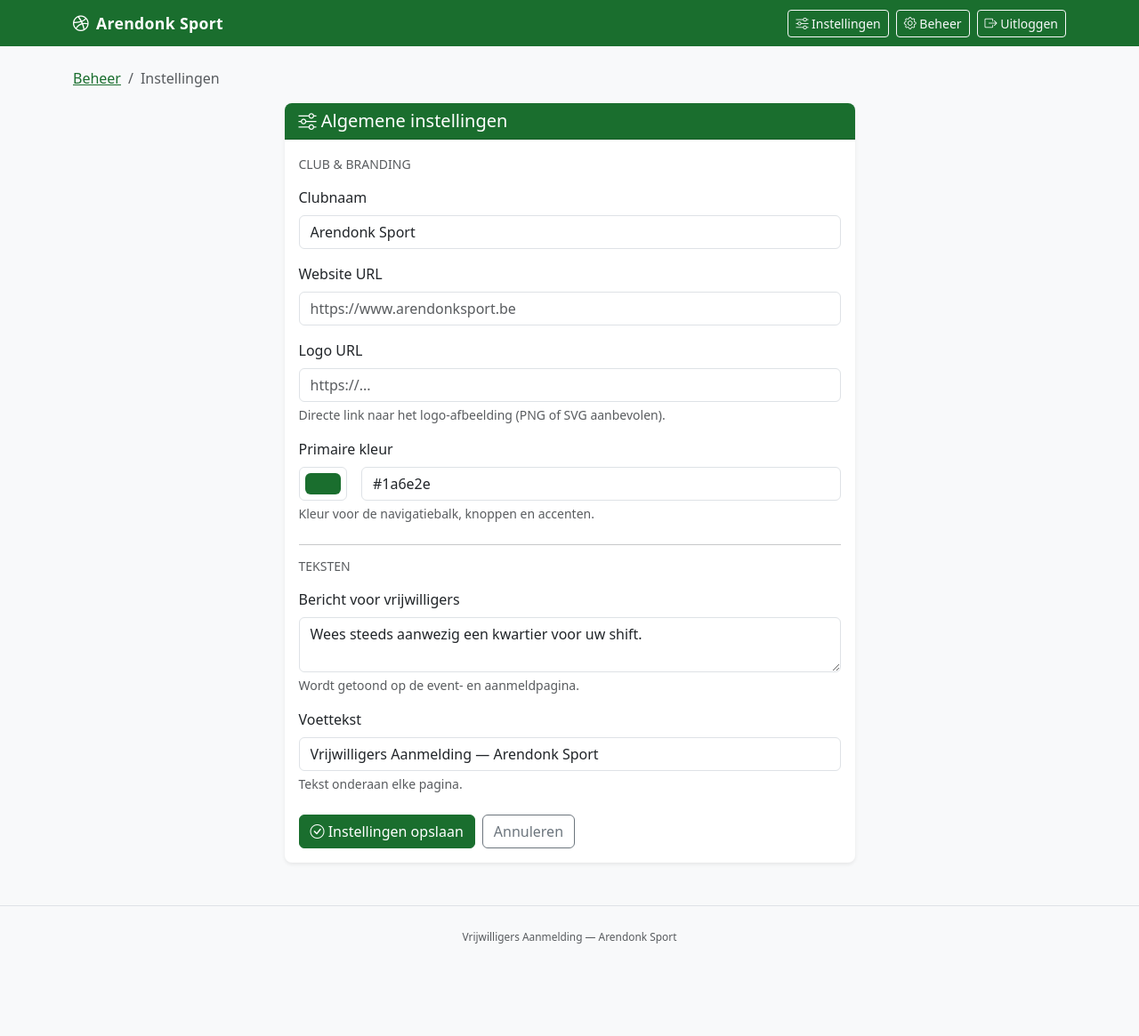
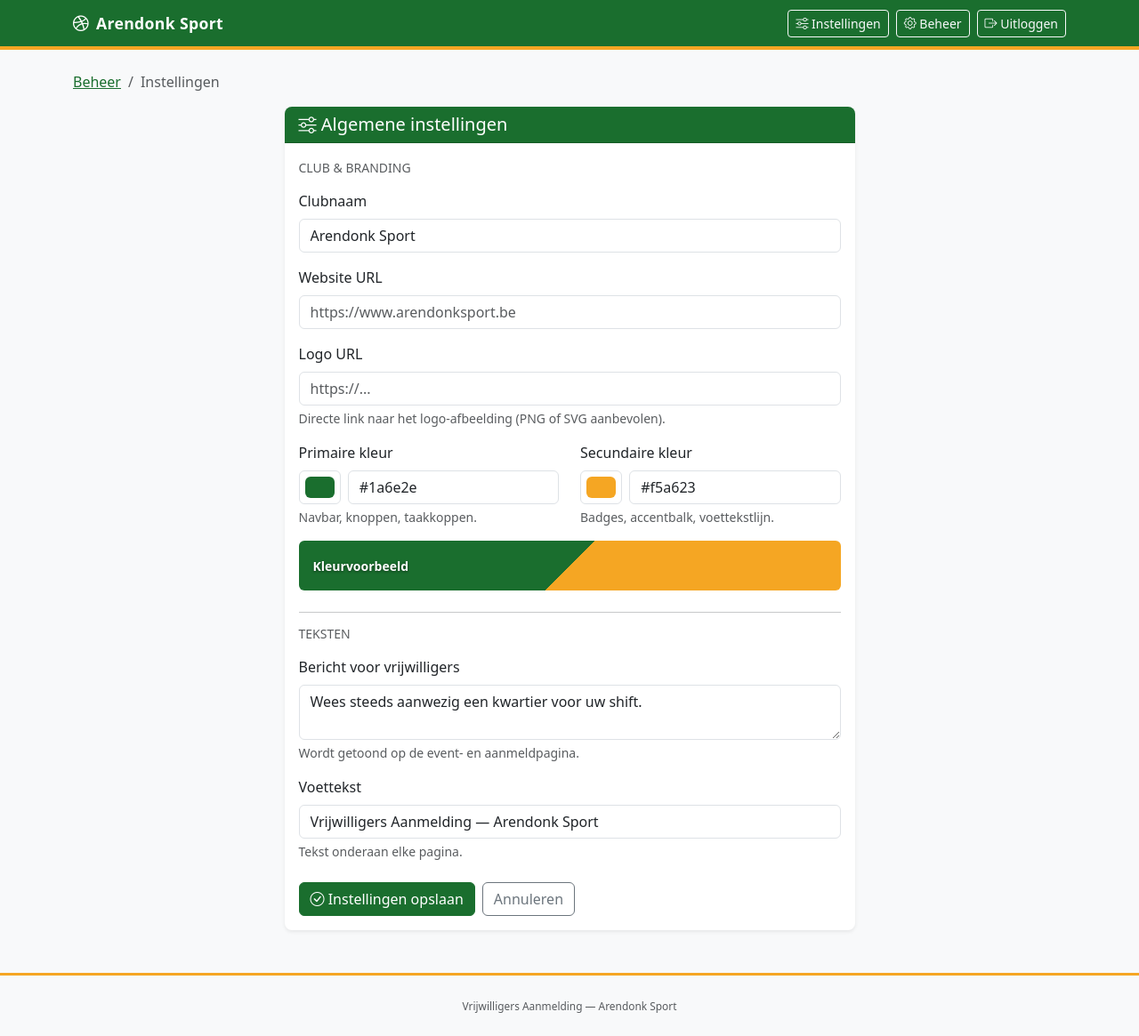
Before and after one commit to woutvanrooij/trade-repo, a Flask app: page /admin/settings in a window 1280 px wide. Shown: the whole page at 89% size. Before the commit the page ends 1061 px from the top, so only its background shows below. Run offline with Flask 3, Linux system fonts and the light colour scheme; the visitor is signed in with stand-in values (Sample User, id 1).

Commit message:
Add secondary colour support with two-colour theming
- New secondary_color field in SiteSettings (default amber #f5a623)
- Accent bar under navbar in secondary colour
- Task card headers: primary background + secondary left border
- Badges, progress bars and "Aankomend" labels in secondary colour
- Footer top border in secondary colour
- Event cards gain secondary-colour left border on hover
- Settings page shows two side-by-side colour pickers with live preview
- Auto DB migration adds secondary_color column to existing databases

https://claude.ai/code/session_01Agc2zDvKNx4bBfastcEoqC

```diff
--- a/app.py
+++ b/app.py
@@ -29,6 +29,7 @@ class SiteSettings(db.Model):
     club_website = db.Column(db.String(200), default='')
     logo_url = db.Column(db.String(500), default='')
     primary_color = db.Column(db.String(20), default='#1a6e2e')
+    secondary_color = db.Column(db.String(20), default='#f5a623')
     volunteer_message = db.Column(db.Text, default='Wees steeds aanwezig een kwartier voor uw shift.')
     footer_text = db.Column(db.String(200), default='Vrijwilligers Aanmelding \u2014 Arendonk Sport')
 
@@ -222,6 +223,7 @@ def admin_settings():
         s.club_website = request.form.get('club_website', '').strip()
         s.logo_url = request.form.get('logo_url', '').strip()
         s.primary_color = request.form.get('primary_color', '#1a6e2e').strip()
+        s.secondary_color = request.form.get('secondary_color', '#f5a623').strip()
         s.volunteer_message = request.form.get('volunteer_message', '').strip()
         s.footer_text = request.form.get('footer_text', '').strip()
         db.session.commit()
@@ -446,6 +448,12 @@ def admin_export_csv(event_id):
 
 with app.app_context():
     db.create_all()
+    # Migrate: add columns that may be missing from older databases
+    with db.engine.connect() as conn:
+        existing = [row[1] for row in conn.execute(db.text("PRAGMA table_info(site_settings)"))]
+        if 'secondary_color' not in existing:
+            conn.execute(db.text("ALTER TABLE site_settings ADD COLUMN secondary_color VARCHAR(20) DEFAULT '#f5a623'"))
+            conn.commit()
     SiteSettings.get()
 
 
--- a/templates/admin/settings.html
+++ b/templates/admin/settings.html
@@ -44,21 +44,43 @@
             {% endif %}
           </div>
 
-          <div class="mb-4">
-            <label for="primary_color" class="form-label">Primaire kleur</label>
-            <div class="d-flex align-items-center gap-3">
-              <input type="color" class="form-control form-control-color" id="primary_color"
-                     name="primary_color" value="{{ s.primary_color }}" style="width: 60px;">
-              <input type="text" class="form-control" id="primary_color_hex"
-                     value="{{ s.primary_color }}" maxlength="7" placeholder="#1a6e2e"
-                     oninput="document.getElementById('primary_color').value=this.value">
+          <div class="row mb-3">
+            <div class="col">
+              <label for="primary_color" class="form-label">Primaire kleur</label>
+              <div class="d-flex align-items-center gap-2">
+                <input type="color" class="form-control form-control-color" id="primary_color"
+                       name="primary_color" value="{{ s.primary_color }}" style="width: 56px; height: 38px;">
+                <input type="text" class="form-control" id="primary_color_hex"
+                       value="{{ s.primary_color }}" maxlength="7" placeholder="#1a6e2e"
+                       oninput="document.getElementById('primary_color').value=this.value">
+              </div>
+              <div class="form-text">Navbar, knoppen, taakkoppen.</div>
             </div>
-            <div class="form-text">Kleur voor de navigatiebalk, knoppen en accenten.</div>
+            <div class="col">
+              <label for="secondary_color" class="form-label">Secundaire kleur</label>
+              <div class="d-flex align-items-center gap-2">
+                <input type="color" class="form-control form-control-color" id="secondary_color"
+                       name="secondary_color" value="{{ s.secondary_color }}" style="width: 56px; height: 38px;">
+                <input type="text" class="form-control" id="secondary_color_hex"
+                       value="{{ s.secondary_color }}" maxlength="7" placeholder="#f5a623"
+                       oninput="document.getElementById('secondary_color').value=this.value">
+              </div>
+              <div class="form-text">Badges, accentbalk, voettekstlijn.</div>
+            </div>
+          </div>
+
+          <div class="mb-4 p-3 rounded" style="background: linear-gradient(135deg, {{ s.primary_color }} 50%, {{ s.secondary_color }} 50%);">
+            <small class="text-white fw-semibold" style="text-shadow: 0 1px 3px rgba(0,0,0,0.5);">
+              Kleurvoorbeeld
+            </small>
           </div>
 
           <script>
             document.getElementById('primary_color').addEventListener('input', function() {
               document.getElementById('primary_color_hex').value = this.value;
+            });
+            document.getElementById('secondary_color').addEventListener('input', function() {
+              document.getElementById('secondary_color_hex').value = this.value;
             });
           </script>
 
--- a/templates/base.html
+++ b/templates/base.html
@@ -10,15 +10,17 @@
   <style>
     :root {
       --club-primary: {{ settings.primary_color }};
+      --club-secondary: {{ settings.secondary_color }};
     }
+
+    /* ── Primary colour overrides ── */
     .bg-primary { background-color: {{ settings.primary_color }} !important; }
     .btn-primary {
       background-color: {{ settings.primary_color }} !important;
       border-color: {{ settings.primary_color }} !important;
+      color: #fff !important;
     }
-    .btn-primary:hover, .btn-primary:focus {
-      filter: brightness(0.88);
-    }
+    .btn-primary:hover, .btn-primary:focus { filter: brightness(0.88); }
     .btn-outline-primary {
       color: {{ settings.primary_color }} !important;
       border-color: {{ settings.primary_color }} !important;
@@ -29,12 +31,44 @@
     }
     .text-primary { color: {{ settings.primary_color }} !important; }
     .border-primary { border-color: {{ settings.primary_color }} !important; }
-    .badge.bg-primary { background-color: {{ settings.primary_color }} !important; }
-    .progress-bar.bg-primary { background-color: {{ settings.primary_color }} !important; }
     .card-header.bg-primary { background-color: {{ settings.primary_color }} !important; }
     a { color: {{ settings.primary_color }}; }
     a:hover { filter: brightness(0.8); }
     .btn { text-decoration: none !important; }
+
+    /* ── Secondary colour overrides ── */
+    .badge.bg-success  { background-color: {{ settings.secondary_color }} !important; color: #fff; }
+    .badge.bg-primary  { background-color: {{ settings.secondary_color }} !important; color: #fff; }
+    .progress-bar      { background-color: {{ settings.secondary_color }} !important; }
+    .badge.bg-secondary-club {
+      background-color: {{ settings.secondary_color }} !important;
+      color: #fff;
+    }
+    .navbar-accent-bar {
+      height: 4px;
+      background-color: {{ settings.secondary_color }};
+    }
+    .task-card-header {
+      background-color: {{ settings.primary_color }};
+      border-left: 5px solid {{ settings.secondary_color }} !important;
+      color: #fff;
+    }
+    .btn-secondary-club {
+      background-color: {{ settings.secondary_color }} !important;
+      border-color: {{ settings.secondary_color }} !important;
+      color: #fff !important;
+    }
+    .btn-secondary-club:hover { filter: brightness(0.88); }
+    footer.site-footer {
+      border-top: 3px solid {{ settings.secondary_color }} !important;
+    }
+    .event-card:hover {
+      border-left: 4px solid {{ settings.secondary_color }} !important;
+    }
+    .badge.bg-aankomend {
+      background-color: {{ settings.secondary_color }} !important;
+      color: #fff;
+    }
   </style>
 </head>
 <body>
@@ -73,6 +107,7 @@
       </div>
     </div>
   </nav>
+  <div class="navbar-accent-bar"></div>
 
   <div class="container my-4">
     {% with messages = get_flashed_messages(with_categories=true) %}
@@ -87,7 +122,7 @@
     {% block content %}{% endblock %}
   </div>
 
-  <footer class="text-center text-muted py-4 mt-5 border-top">
+  <footer class="site-footer text-center text-muted py-4 mt-5">
     <small>
       {{ settings.footer_text }}
       {% if settings.club_website %}
--- a/templates/event_detail.html
+++ b/templates/event_detail.html
@@ -34,7 +34,7 @@
 {% if event.tasks %}
   {% for task in event.tasks %}
     <div class="card shadow-sm mb-4">
-      <div class="card-header" style="background-color: {{ settings.primary_color }};" class="text-white">
+      <div class="card-header task-card-header">
         <h5 class="mb-0 text-white">
           <i class="bi bi-check2-square"></i> {{ task.name }}
           {% if task.description %}
--- a/templates/index.html
+++ b/templates/index.html
@@ -19,7 +19,7 @@
                 {% if past %}
                   <span class="badge bg-secondary">Afgelopen</span>
                 {% else %}
-                  <span class="badge bg-success">Aankomend</span>
+                  <span class="badge bg-aankomend">Aankomend</span>
                 {% endif %}
               </div>
               <p class="text-muted small mb-1">
```
